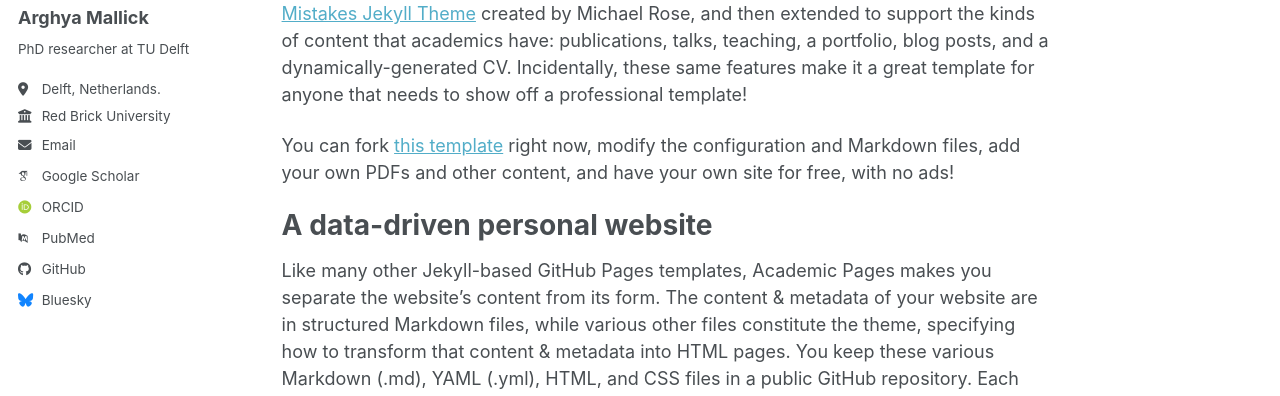
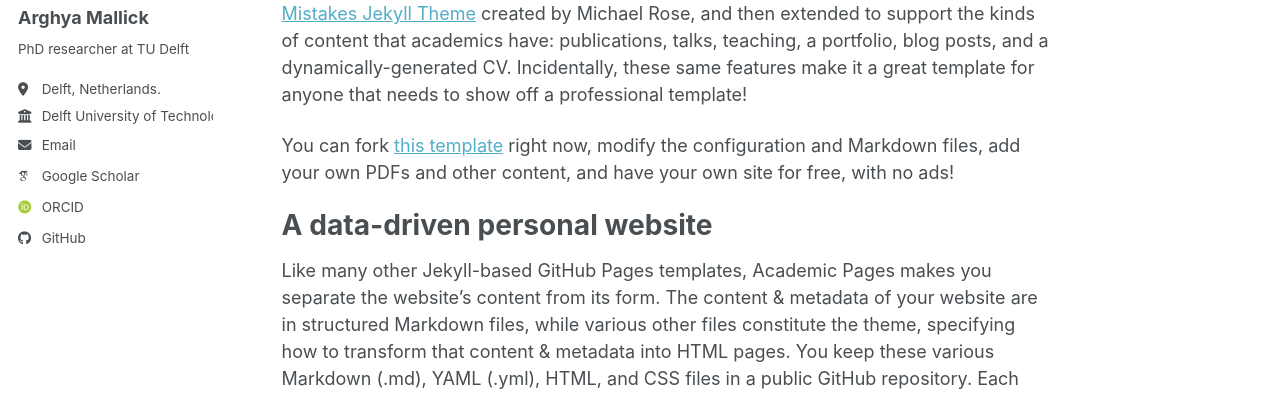
Before and after one commit to amallick-tudelft/amallick-tudelft.github.io, a Jekyll site: the page built from _pages/about.md, in a window 1280 px wide. Shown: the part 279-675 px from the top of the page. Built offline with Jekyll 4.4.1, drawn with Linux system fonts in a browser that asks for light colours; some web fonts are replaced; a script bundle is joined from its source files by our own code; library files that are not in the unit come from our copies.

Commit message:
Update _config.yml

```diff
--- a/_config.yml
+++ b/_config.yml
@@ -28,20 +28,20 @@
   pronouns         : # example: "she/her"
   bio              : "PhD researcher at TU Delft"
   location         : "Delft, Netherlands."
-  employer         : "Red Brick University"
+  employer         : "Delft University of Technology"
   uri              : # URL
   email            : "A.Mallick@tudelft.nl"
 
   # Academic websites
   academia         : # URL
   arxiv            : # URL - Update with the correct link to your profile
-  googlescholar    : "https://scholar.google.com/citations?user=PS_CX0AAAAAJ"
+  googlescholar    : "https://scholar.google.com/citations?hl=en&user=QWXAsyYAAAAJ"
   inspire-hep      : # URL
   impactstory      : # URL
-  orcid            : "https://orcid.org/yourorcidurl"
+  orcid            : "https://orcid.org/0000-0003-1794-5097"
   semantic         : # URL
   ssrn             : # URL
-  pubmed           : "https://www.ncbi.nlm.nih.gov/pubmed/?term=john+snow"
+  pubmed           : #URL
   researchgate     : # URL
   scopus           : # URL
   zotero           : # URL
@@ -57,7 +57,7 @@
 
   # Social media
   artstation       : # Username
-  bluesky          : "bsky.app" # Replace this with you Bluesky username
+  bluesky          : # Replace this with you Bluesky username
   facebook         : # Username
   flickr           : # Username
   foursquare       : # Username
```
